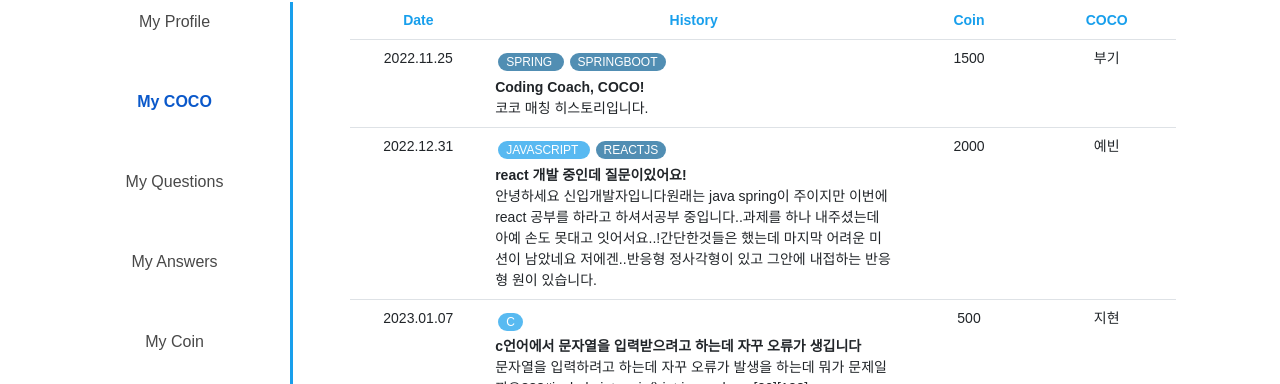
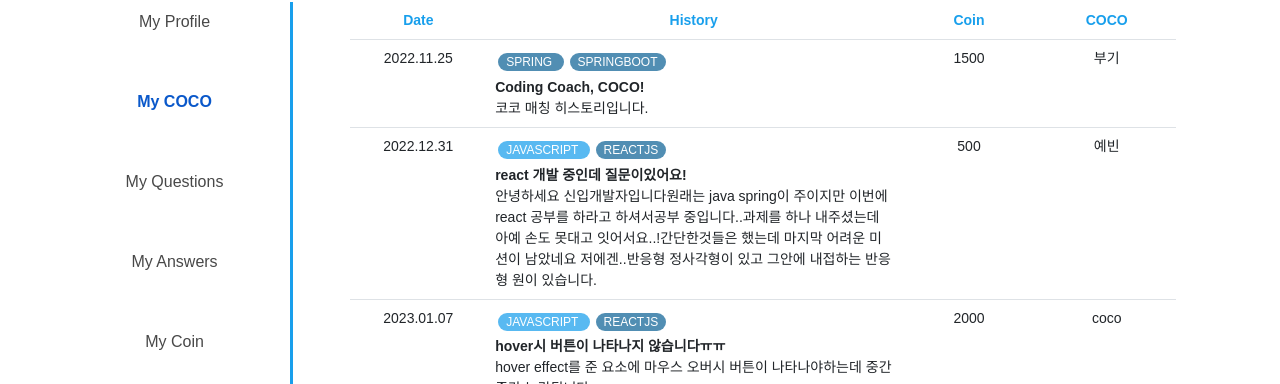
Before and after one commit to beansby/react-coco, a React (Create React App) app: page /mypage in a window 1280 px wide. Both pictures are taken after a click on the link "My COCO". Shown: the part 416-800 px from the top of the page. Built offline with nearby package versions, Linux system fonts and the light colour scheme; no server answers; a small style sheet from the web is missing; a web font is replaced by a local one.

Commit message:
태그 내용 변경

```diff
--- a/src/views/Mypage/MyCocoTab.js
+++ b/src/views/Mypage/MyCocoTab.js
@@ -75,20 +75,21 @@ function MyCoinTab(){
                             <strong> react 개발 중인데 질문이있어요! </strong> <br/>
                             안녕하세요 신입개발자입니다원래는 java spring이 주이지만 이번에 react 공부를 하라고 하셔서공부 중입니다..과제를 하나 내주셨는데 아예 손도 못대고 잇어서요..!간단한것들은 했는데 마지막 어려운 미션이 남았네요 저에겐..반응형 정사각형이 있고 그안에 내접하는 반응형 원이 있습니다.
                         </td>
-                        <td className='my-auto'> 2000 </td>
+                        <td className='my-auto'> 500 </td>
                         <td className='my-auto'> 예빈 </td>
                     </tr>
 
                     <tr>
                         <td> 2023.01.07 </td>
                         <td className='text-start my-auto'>
-                            <span className='tag-size'> C </span>
+                            <span className='tag-size'> JAVASCRIPT </span>
+                            <span className='tag-size tag-size-tech'> REACTJS </span>
                             <br/>
-                            <strong> c언어에서 문자열을 입력받으려고 하는데 자꾸 오류가 생깁니다 </strong> <br/>
-                            문자열을 입력하려고 하는데 자꾸 오류가 발생을 하는데 뭐가 문제일까요???#include int main()  int i, no; char s[20][128];
+                            <strong> hover시 버튼이 나타나지 않습니다ㅠㅠ </strong> <br/>
+                            hover effect를 준 요소에 마우스 오버시 버튼이 나타나야하는데 중간중간 누락됩니다.
                         </td>
-                        <td> 500 </td>
-                        <td> 지현 </td>
+                        <td> 2000 </td>
+                        <td> coco </td>
                     </tr>
                 </tbody>
             </Table>
--- a/src/views/Mypage/MyCoinTab.js
+++ b/src/views/Mypage/MyCoinTab.js
@@ -93,13 +93,13 @@ function MyCoinTab(){
                     <tr>
                         <td> 2023.01.01 </td>
                         <td> 코코 코칭 </td>
-                        <td> +2000 </td>
+                        <td> +500 </td>
                     </tr>
 
                     <tr>
                         <td> 2023.01.07 </td>
                         <td> 코코 매칭(지현) </td>
-                        <td> -500 </td>
+                        <td> -2000 </td>
                     </tr>
 
                 </tbody>
```
